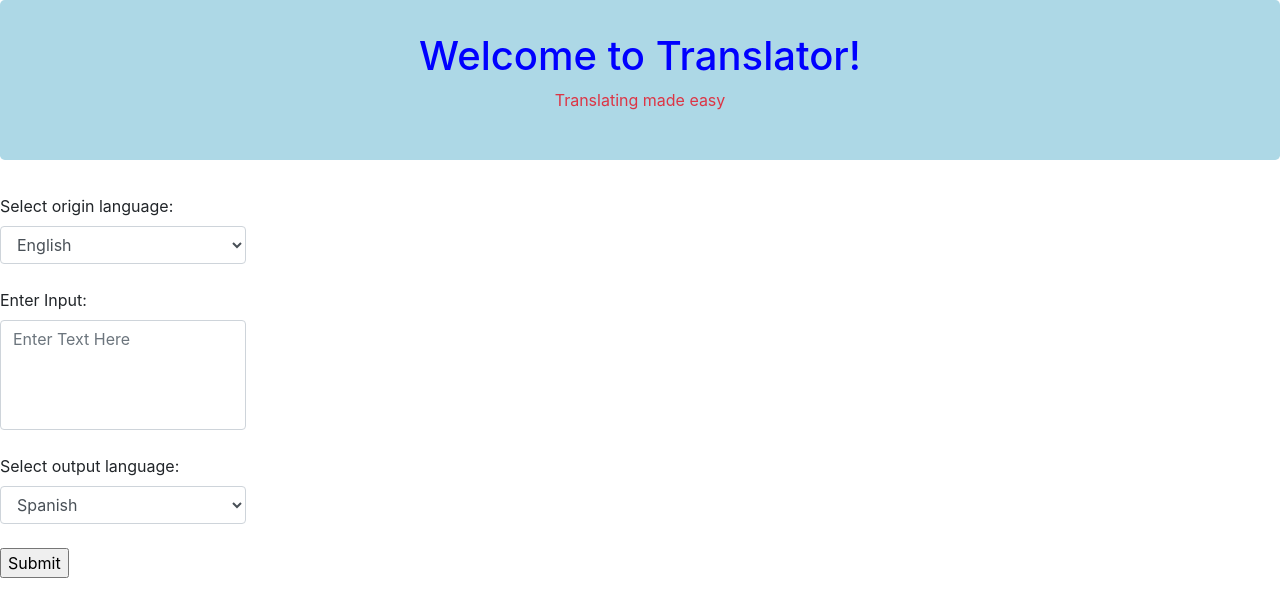
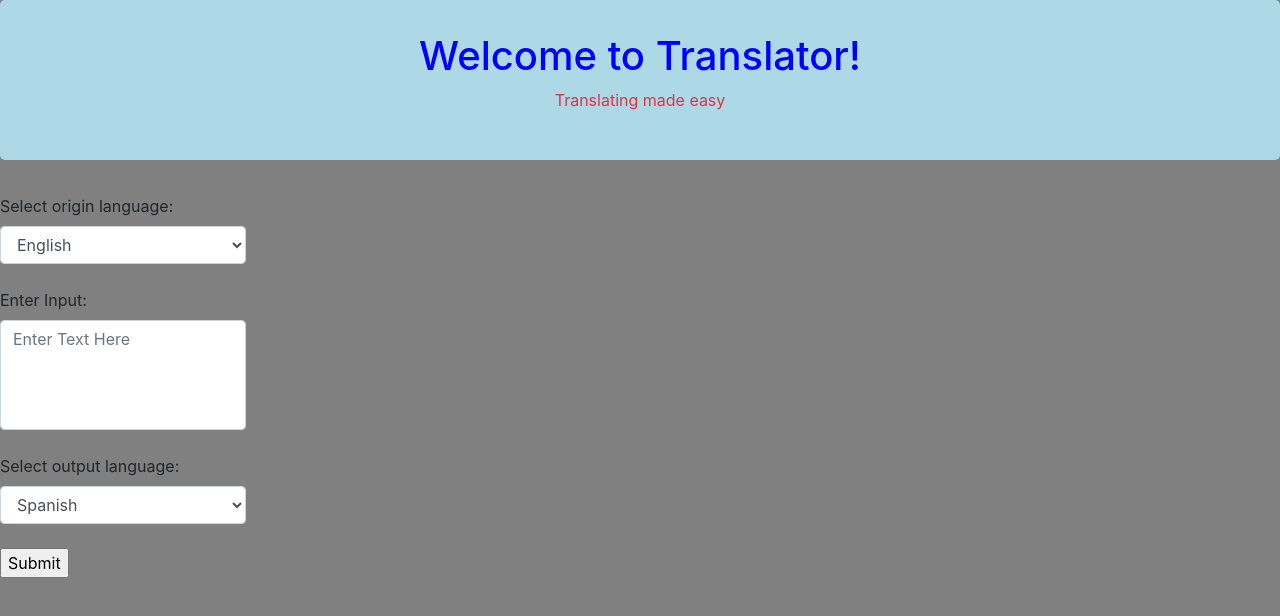
Before and after one commit to afuentes09651/translator, a React (Create React App) app: page / in a window 1280 px wide. Shown: the top 616 px of the page. Built offline with nearby package versions, Linux system fonts and the light colour scheme.

Commit message:
Minor Tweaks
Just a few minor tweaks to finish for today before starting research on more CSS

```diff
--- a/src/styles/app.css
+++ b/src/styles/app.css
@@ -18,3 +18,7 @@
 .output{
 
 }
+
+body{
+  background-color: grey;
+}
```
